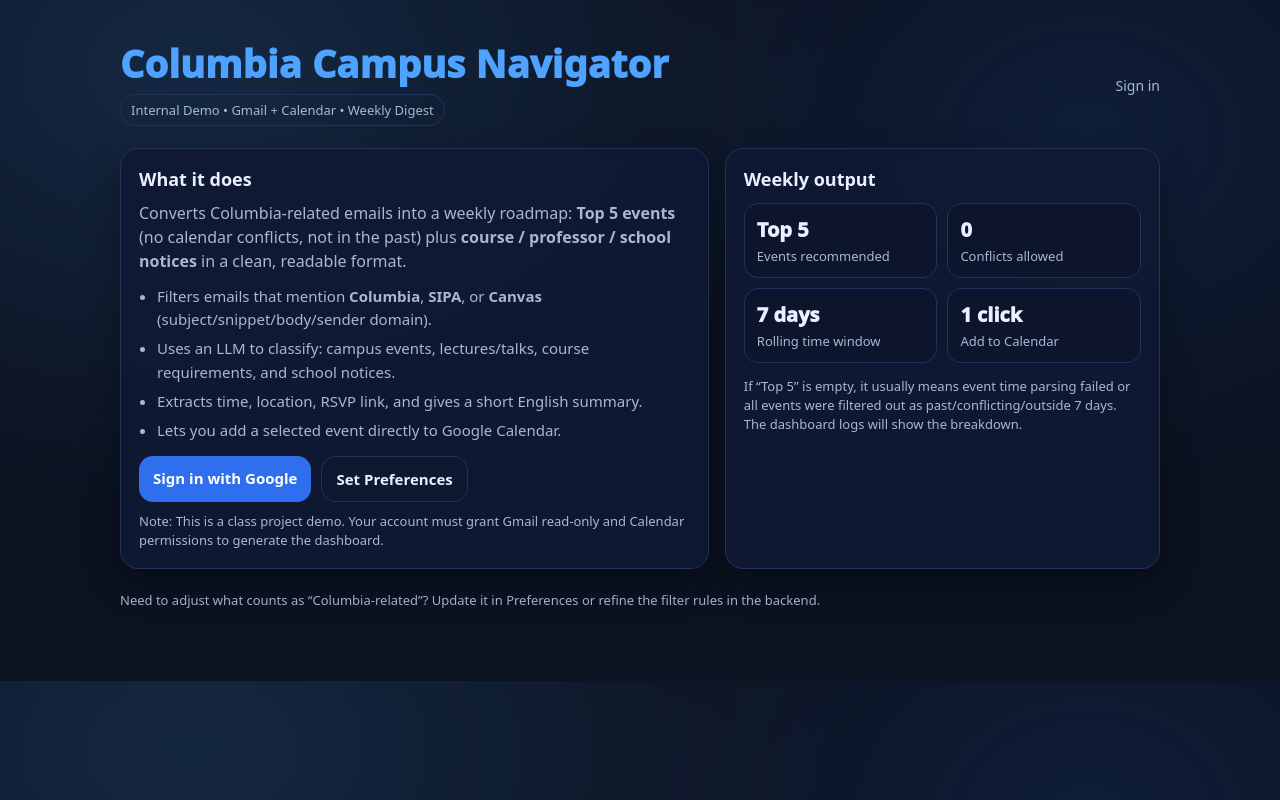
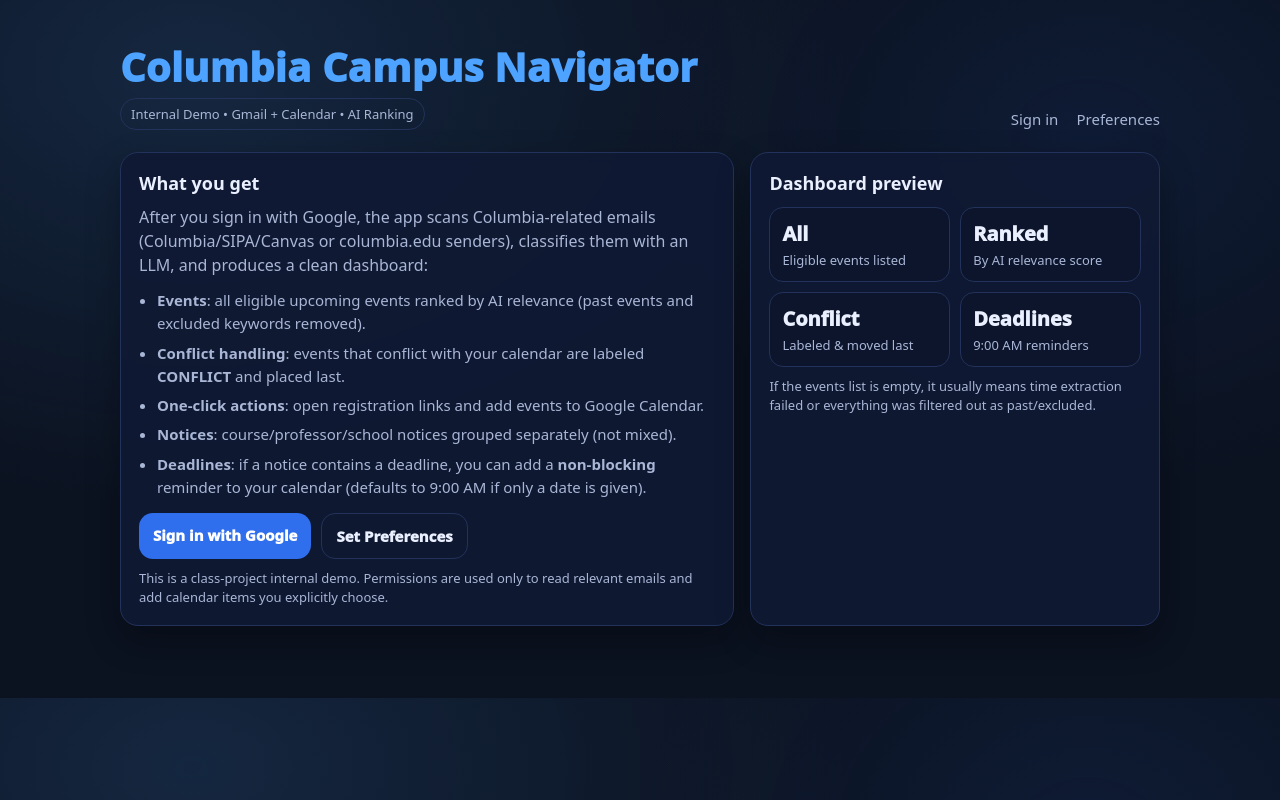
Before and after one commit to fossilofshellfish/columbia-campus-navigator, a FastAPI app: page / in a window 1280 px wide. Run offline with FastAPI, Linux system fonts and the light colour scheme; some libraries are stand-ins or nearby versions.

Commit message:
Fix notice grouping (handle newsletter) + refresh landing page

```diff
--- a/app.py
+++ b/app.py
@@ -556,27 +556,37 @@
     logging.warning(f"Extracted items: {len(extracted)}")
     # split outputs
     notices = [x for x in extracted if x.get("category") in ("course_requirement","school_notice","newsletter","professor_notice")]
+        # ---------------- Notices: group (course / professor / school / other) ----------------
     notice_groups = {
-    "course_requirement": [],
-    "professor_notice": [],
-    "school_notice": [],
-    "other": [],
+        "course_requirement": [],
+        "professor_notice": [],
+        "school_notice": [],
+        "other": [],
     }
 
+    for n in notices:
+        cat = (n.get("category") or "").strip().lower()
+
+        # normalize legacy labels -> new buckets
+        if cat in ("course_requirement", "course", "assignment", "deadline"):
+            notice_groups["course_requirement"].append(n)
+
+        elif cat in ("professor_notice", "professor", "instructor_notice", "ta_notice"):
+            notice_groups["professor_notice"].append(n)
+
+        elif cat in ("school_notice", "school", "department_notice", "program_notice"):
+            notice_groups["school_notice"].append(n)
+
+        elif cat in ("newsletter", "digest", "bulletin"):
+            # newsletters are school-wide or program-wide; put here by default
+            notice_groups["school_notice"].append(n)
+
+        else:
+            notice_groups["other"].append(n)
+
+    # store for /calendar/add_deadline
     request.session["notice_groups"] = notice_groups
 
-    for n in notices:
-        cat = (n.get("category") or "").lower()
-        if cat == "course_requirement":
-            notice_groups["course_requirement"].append(n)
-        elif cat == "professor_notice":
-            notice_groups["professor_notice"].append(n)
-        elif cat == "school_notice":
-            notice_groups["school_notice"].append(n)
-        elif cat == "newsletter":
-            notice_groups["newsletter"].append(n)
-        else:
-            notice_groups["other"].append(n)
     events = [x for x in extracted if x.get("category") in ("campus_event","lecture_talk")]
     logging.warning(f"Events: {len(events)} | Notices: {len(notices)}")
          # ---------------- Events: show ALL eligible future events ----------------
--- a/templates/index.html
+++ b/templates/index.html
@@ -11,26 +11,21 @@
     }
     body{
       margin:0;
-      background: radial-gradient(1200px 800px at 15% 10%, rgba(77,163,255,.15), transparent 55%),
-                  radial-gradient(900px 700px at 85% 20%, rgba(47,111,237,.12), transparent 50%),
+      background: radial-gradient(1200px 800px at 15% 10%, rgba(77,163,255,.14), transparent 55%),
+                  radial-gradient(900px 700px at 85% 20%, rgba(47,111,237,.10), transparent 50%),
                   var(--bg);
       color:var(--text);
       font-family: ui-sans-serif, system-ui, -apple-system, Segoe UI, Roboto, Arial;
     }
-    .wrap{ max-width: 1040px; margin:0 auto; padding: 44px 18px 72px; }
-    .topbar{ display:flex; justify-content:space-between; align-items:center; gap:12px; margin-bottom:22px; }
-    .brand{ font-size: 38px; font-weight: 950; letter-spacing:.2px; color: var(--blue); line-height:1.05; }
+    .wrap{ max-width: 1040px; margin:0 auto; padding: 46px 18px 72px; }
+    .topbar{ display:flex; justify-content:space-between; align-items:flex-end; gap:12px; }
+    .brand{ font-size: 40px; font-weight: 950; letter-spacing:.2px; color: var(--blue); line-height:1.05; }
     .tag{ display:inline-block; margin-top:10px; padding:6px 10px; border:1px solid var(--line);
           border-radius:999px; color:var(--muted); font-size:13px; }
-    .nav a{ color:var(--muted); margin-left:14px; font-size:14px; text-decoration:none; }
+    .nav a{ color:var(--muted); margin-left:14px; font-size:15px; text-decoration:none; }
     .nav a:hover{ color:var(--text); text-decoration:underline; }
 
-    .hero{
-      display:grid;
-      grid-template-columns: 1.15fr .85fr;
-      gap:16px;
-      align-items:stretch;
-    }
+    .hero{ display:grid; grid-template-columns: 1.2fr .8fr; gap:16px; margin-top:22px; }
     .card{
       background: rgba(16,26,51,.92);
       border:1px solid var(--line);
@@ -40,49 +35,24 @@
       backdrop-filter: blur(6px);
     }
     h2{ margin:0 0 10px; font-size:18px; }
-    .subtitle{ color:var(--muted); font-size:16px; line-height:1.5; margin:10px 0 0; }
+    .subtitle{ color:var(--muted); font-size:16px; line-height:1.5; margin-top:10px; }
     .list{ margin:12px 0 0; padding:0 0 0 18px; color:var(--muted); font-size:15px; line-height:1.55; }
     .list li{ margin:6px 0; }
     .btnrow{ display:flex; gap:10px; flex-wrap:wrap; margin-top:14px; }
     .btn{
-      display:inline-block;
-      background: var(--btn);
-      border:none;
-      color:white;
-      padding:12px 14px;
-      border-radius:14px;
-      cursor:pointer;
-      font-weight:900;
-      text-decoration:none;
-      font-size:15px;
+      display:inline-block; background: var(--btn); border:none; color:white;
+      padding:12px 14px; border-radius:14px; cursor:pointer; font-weight:950;
+      text-decoration:none; font-size:15px;
     }
     .btn.secondary{
-      background: transparent;
-      border:1px solid var(--line);
-      color:var(--text);
+      background: transparent; border:1px solid var(--line); color:var(--text);
     }
     .btn:hover{ filter: brightness(1.07); }
-    .btn.secondary:hover{ border-color:#3a4e84; }
-
-    .kpi{
-      display:grid;
-      grid-template-columns: 1fr 1fr;
-      gap:10px;
-      margin-top:12px;
-    }
-    .k{
-      border:1px solid var(--line);
-      border-radius:14px;
-      padding:12px;
-      background: rgba(12,20,40,.65);
-    }
+    .kpi{ display:grid; grid-template-columns:1fr 1fr; gap:10px; margin-top:12px; }
+    .k{ border:1px solid var(--line); border-radius:14px; padding:12px; background: rgba(12,20,40,.65); }
     .k .n{ font-size:20px; font-weight:950; }
     .k .t{ color:var(--muted); font-size:13px; margin-top:4px; }
-
     .small{ color:var(--muted); font-size:13px; margin-top:10px; line-height:1.45; }
-    .footer{ margin-top:22px; color:var(--muted); font-size:13px; }
-    .footer a{ color:#9cc0ff; text-decoration:none; }
-    .footer a:hover{ text-decoration:underline; }
   </style>
 </head>
 
@@ -91,33 +61,34 @@
     <div class="topbar">
       <div>
         <div class="brand">Columbia Campus Navigator</div>
-        <div class="tag">Internal Demo • Gmail + Calendar • Weekly Digest</div>
+        <div class="tag">Internal Demo • Gmail + Calendar • AI Ranking</div>
       </div>
       <div class="nav">
         {% if logged_in %}
+          <a href="/dashboard">Dashboard</a>
           <a href="/prefs">Preferences</a>
-          <a href="/dashboard">Dashboard</a>
           <a href="/logout">Logout</a>
         {% else %}
           <a href="/login">Sign in</a>
+          <a href="/prefs">Preferences</a>
         {% endif %}
       </div>
     </div>
 
     <div class="hero">
       <div class="card">
-        <h2>What it does</h2>
+        <h2>What you get</h2>
         <div class="subtitle">
-          Converts Columbia-related emails into a weekly roadmap:
-          <strong>Top 5 events</strong> (no calendar conflicts, not in the past) plus
-          <strong>course / professor / school notices</strong> in a clean, readable format.
+          After you sign in with Google, the app scans Columbia-related emails (Columbia/SIPA/Canvas or columbia.edu senders),
+          classifies them with an LLM, and produces a clean dashboard:
         </div>
 
         <ul class="list">
-          <li>Filters emails that mention <strong>Columbia</strong>, <strong>SIPA</strong>, or <strong>Canvas</strong> (subject/snippet/body/sender domain).</li>
-          <li>Uses an LLM to classify: campus events, lectures/talks, course requirements, and school notices.</li>
-          <li>Extracts time, location, RSVP link, and gives a short English summary.</li>
-          <li>Lets you add a selected event directly to Google Calendar.</li>
+          <li><b>Events</b>: all eligible upcoming events ranked by AI relevance (past events and excluded keywords removed).</li>
+          <li><b>Conflict handling</b>: events that conflict with your calendar are labeled <b>CONFLICT</b> and placed last.</li>
+          <li><b>One-click actions</b>: open registration links and add events to Google Calendar.</li>
+          <li><b>Notices</b>: course/professor/school notices grouped separately (not mixed).</li>
+          <li><b>Deadlines</b>: if a notice contains a deadline, you can add a <b>non-blocking</b> reminder to your calendar (defaults to 9:00 AM if only a date is given).</li>
         </ul>
 
         <div class="btnrow">
@@ -131,40 +102,22 @@
         </div>
 
         <div class="small">
-          Note: This is a class project demo. Your account must grant Gmail read-only and Calendar permissions to generate the dashboard.
+          This is a class-project internal demo. Permissions are used only to read relevant emails and add calendar items you explicitly choose.
         </div>
       </div>
 
       <div class="card">
-        <h2>Weekly output</h2>
+        <h2>Dashboard preview</h2>
         <div class="kpi">
-          <div class="k">
-            <div class="n">Top 5</div>
-            <div class="t">Events recommended</div>
-          </div>
-          <div class="k">
-            <div class="n">0</div>
-            <div class="t">Conflicts allowed</div>
-          </div>
-          <div class="k">
-            <div class="n">7 days</div>
-            <div class="t">Rolling time window</div>
-          </div>
-          <div class="k">
-            <div class="n">1 click</div>
-            <div class="t">Add to Calendar</div>
-          </div>
+          <div class="k"><div class="n">All</div><div class="t">Eligible events listed</div></div>
+          <div class="k"><div class="n">Ranked</div><div class="t">By AI relevance score</div></div>
+          <div class="k"><div class="n">Conflict</div><div class="t">Labeled & moved last</div></div>
+          <div class="k"><div class="n">Deadlines</div><div class="t">9:00 AM reminders</div></div>
         </div>
-
-        <div class="small" style="margin-top:14px;">
-          If “Top 5” is empty, it usually means event time parsing failed or all events were filtered out as past/conflicting/outside 7 days.
-          The dashboard logs will show the breakdown.
+        <div class="small">
+          If the events list is empty, it usually means time extraction failed or everything was filtered out as past/excluded.
         </div>
       </div>
-    </div>
-
-    <div class="footer">
-      Need to adjust what counts as “Columbia-related”? Update it in Preferences or refine the filter rules in the backend.
     </div>
   </div>
 </body>
```
